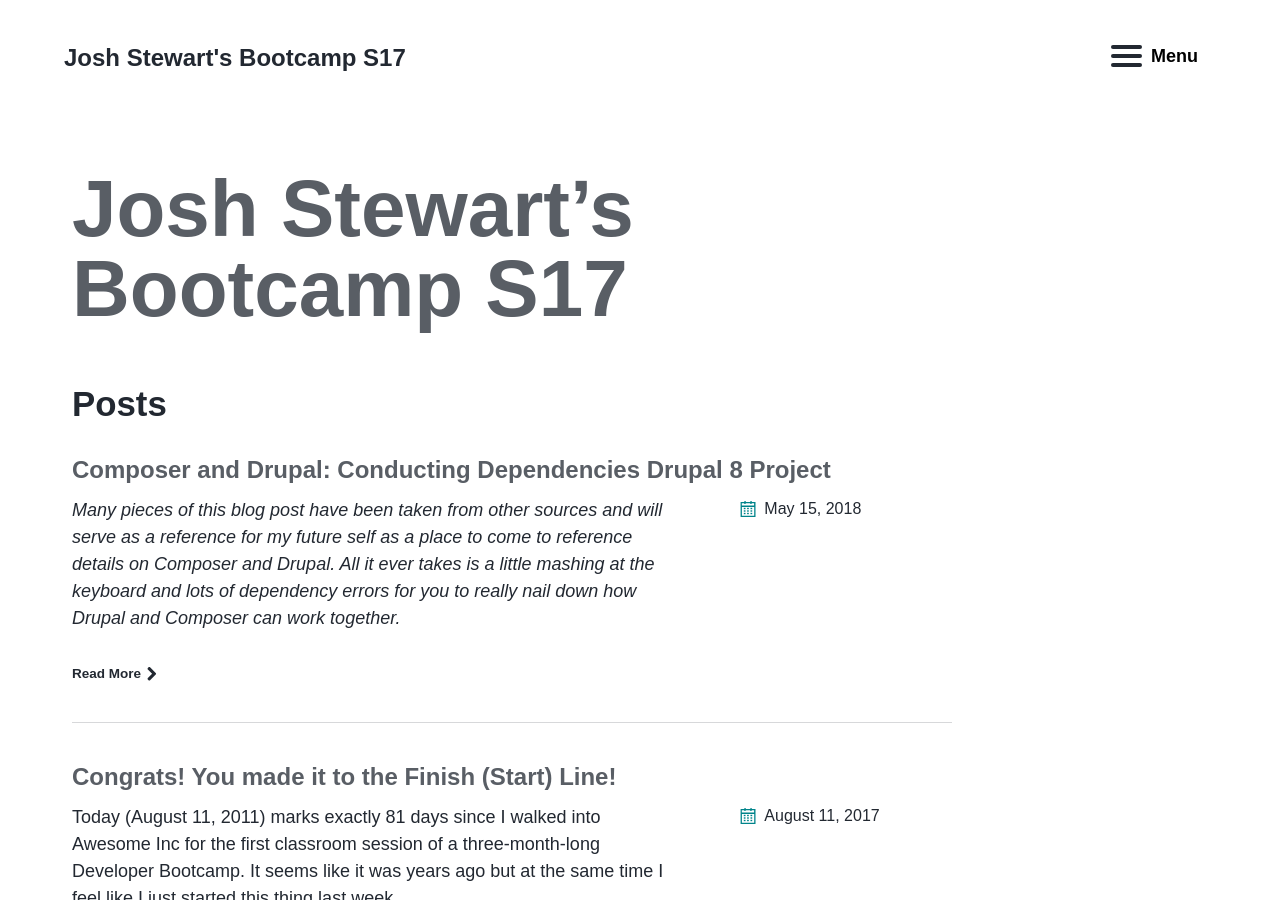
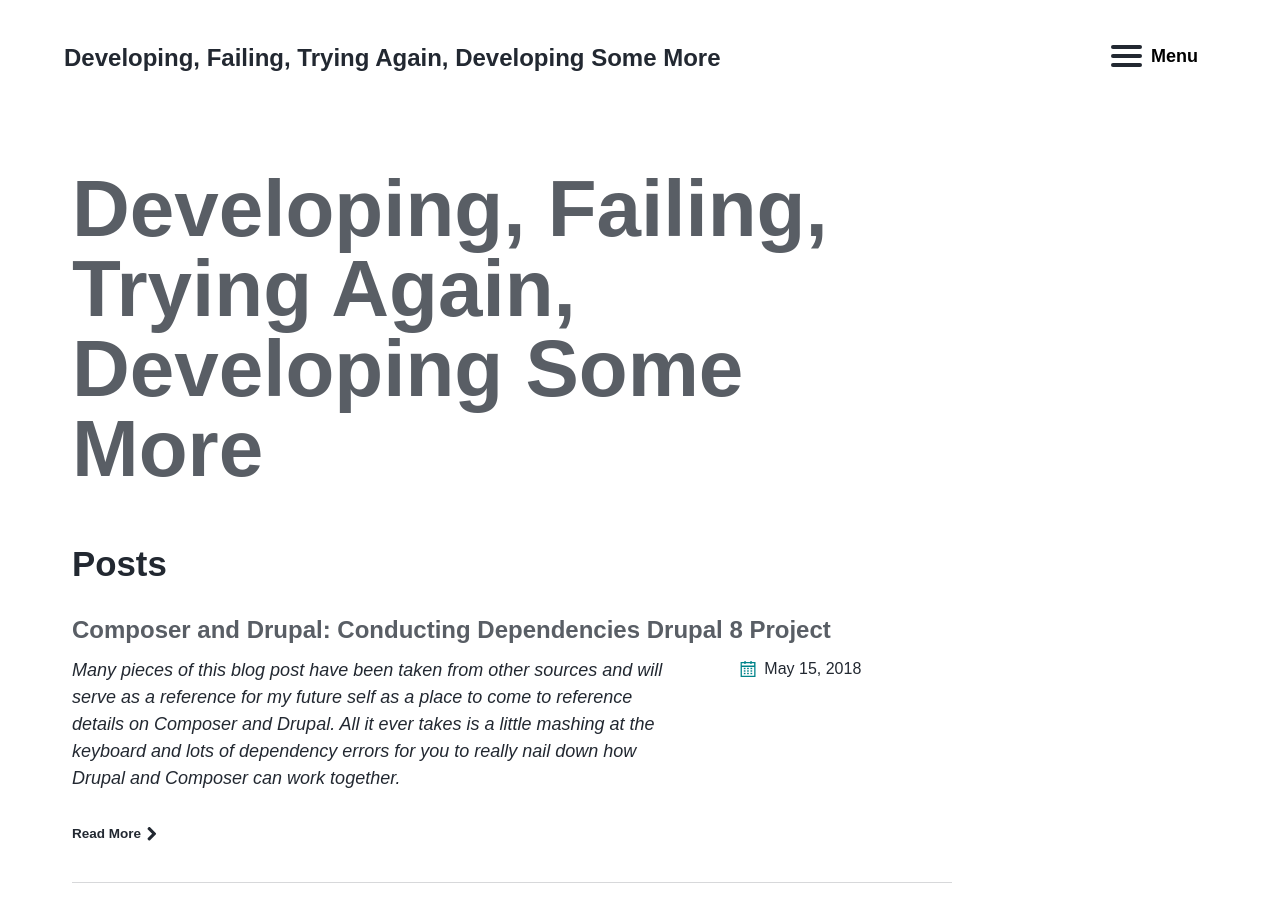
Before and after one commit to JMStewart00/StewartBlog, a Jekyll site: the page built from index.md, in a window 1280 px wide and 900 px high. Built offline with Jekyll 4.4.1, drawn with Linux system fonts in a browser that asks for light colours; part of the change alters nothing that is shown; some of the changed text lies outside the part shown.

Commit message:
update to config

```diff
--- a/_config.yml
+++ b/_config.yml
@@ -13,13 +13,10 @@
 # you will see them accessed via {{ site.title }}, {{ site.email }}, and so on.
 # You can create any custom variable you would like, and they will be accessible
 # in the templates via {{ site.myvariable }}.
-title: Josh Stewart's Bootcamp S17
+title: Developing, Failing, Trying Again, Developing Some More
 email: jmstewart00@gmail.com
 description: > # this means to ignore newlines until "baseurl:"
-  This blog will serve as a way to update those keeping tabs on me
-  in both the immediately surrounding area of Central Kentucky and
-  back home in my home state of Maryland. I appreciate all the support
-  and, in the end, hope you enjoy keeping up with me.
+  This blog will serve as a look back on the events that led to becoming a software and web developer, along with a way to track my lessons learned along the way.
 baseurl: /stewartblog # the subpath of your site, e.g. /blog
 url: http://jmstewart00.github.io # the base hostname & protocol for your site, e.g. http://example.com
 twitter_username: CoachStewart7
```
